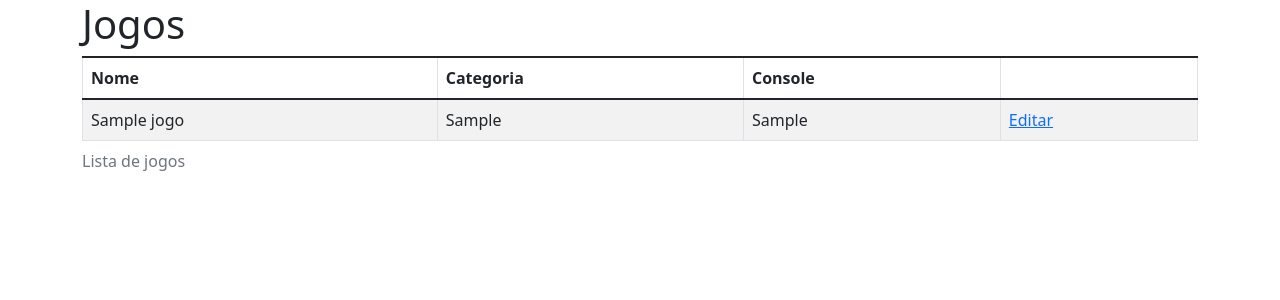
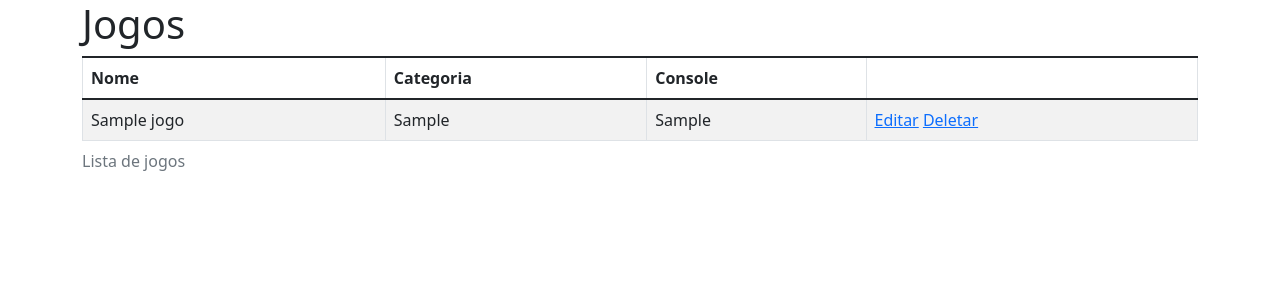
Before and after one commit to gasfgrv/curso-flask-alura, a Flask app: page / in a window 1280 px wide. Shown: the top 300 px of the page. Run offline with Flask 3, Linux system fonts and the light colour scheme; tables that the repository leaves empty hold one stand-in row (values such as "Sample post"); some libraries are stand-ins or nearby versions.

Commit message:
remoção de jogos

```diff
--- a/templates/lista.html
+++ b/templates/lista.html
@@ -16,7 +16,10 @@
         <td>{{ jogo.nome }}</td>
         <td>{{ jogo.categoria }}</td>
         <td>{{ jogo.console }}</td>
-        <td><a href="{{ url_for('editar', id=jogo.id) }}">Editar</a></td>
+        <td>
+            <a href="{{ url_for('editar', id=jogo.id) }}">Editar</a>
+            <a href="{{ url_for('deletar', id=jogo.id) }}">Deletar</a>
+        </td>
     </tr>
     {% endfor %}
     </tbody>
--- a/views.py
+++ b/views.py
@@ -59,6 +59,18 @@ def atualizar():
     return redirect(url_for('index'))
 
 
+@app.route('/deletar/<int:id>')
+def deletar(id):
+    if 'usuario_logado' not in session or session['usuario_logado'] is None:
+        return redirect(url_for('login', proxima=url_for('novo')))
+
+    Jogos.query.filter_by(id=id).delete()
+    db.session.commit()
+    flash('Jogo deletado com sucesso!')
+
+    return redirect(url_for('index'))
+
+
 @app.route('/login')
 def login():
     proxima = request.args.get('proxima')
```
